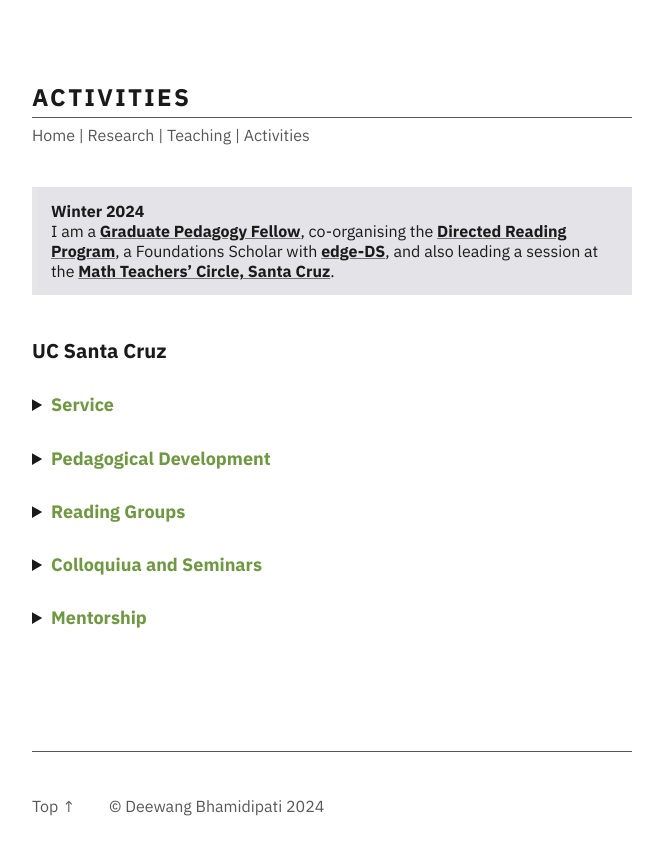
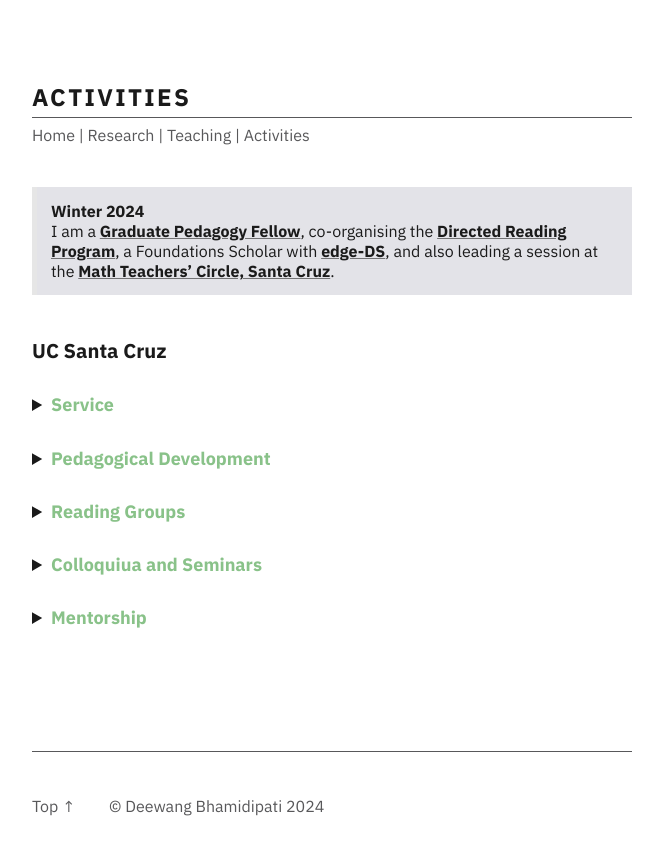
Before and after one commit to junkquill/junkquill.github.io, a Jekyll site: the page built from _pages/activities.md, in a window 1280 px wide. Shown: the top 855 px of the page, without its empty margins (308-971 px from the left). Built offline with Jekyll 4.4.1, drawn with Linux system fonts in a browser that asks for light colours.

Commit message:
sec-hl-3

```diff
--- a/_pages/activities.md
+++ b/_pages/activities.md
@@ -17,7 +17,7 @@ I am a <a href="https://tlc.ucsc.edu/programs/graduate-pedagogy-fellows/"><b>Gra
 ### UC Santa Cruz
 
 <details>
-    <summary><b style="color:#6f9940">Service</b></summary>
+    <summary><b style="color:#89c289">Service</b></summary>
 
 <ul style="line-height:180%">
 
@@ -36,7 +36,7 @@ I am a <a href="https://tlc.ucsc.edu/programs/graduate-pedagogy-fellows/"><b>Gra
 <!-- --------------------------------------------------- -->
 
 <details>
-    <summary><b style="color:#6f9940">Pedagogical Development</b></summary>
+    <summary><b style="color:#89c289">Pedagogical Development</b></summary>
 
 <ul style="line-height:180%">
 
@@ -55,7 +55,7 @@ I am a <a href="https://tlc.ucsc.edu/programs/graduate-pedagogy-fellows/"><b>Gra
 <!-- --------------------------------------------------- -->
 
 <details>
-    <summary><b style="color:#6f9940">Reading Groups</b></summary>
+    <summary><b style="color:#89c289">Reading Groups</b></summary>
 
 <ul style="line-height:150%">
 
@@ -91,7 +91,7 @@ I am a <a href="https://tlc.ucsc.edu/programs/graduate-pedagogy-fellows/"><b>Gra
 <!-- --------------------------------------------------- -->
 
 <details>
-    <summary><b style="color:#6f9940">Colloquiua and Seminars</b></summary>
+    <summary><b style="color:#89c289">Colloquiua and Seminars</b></summary>
 
 <ul style="line-height:180%">
 
@@ -110,7 +110,7 @@ I am a <a href="https://tlc.ucsc.edu/programs/graduate-pedagogy-fellows/"><b>Gra
 <!-- --------------------------------------------------- -->
 
 <details>
-    <summary><b style="color:#6f9940">Mentorship</b></summary>
+    <summary><b style="color:#89c289">Mentorship</b></summary>
 
 <ul style="line-height:180%">
 
```
Also changed, not shown: _pages/research.md (+2 -2 lines).
